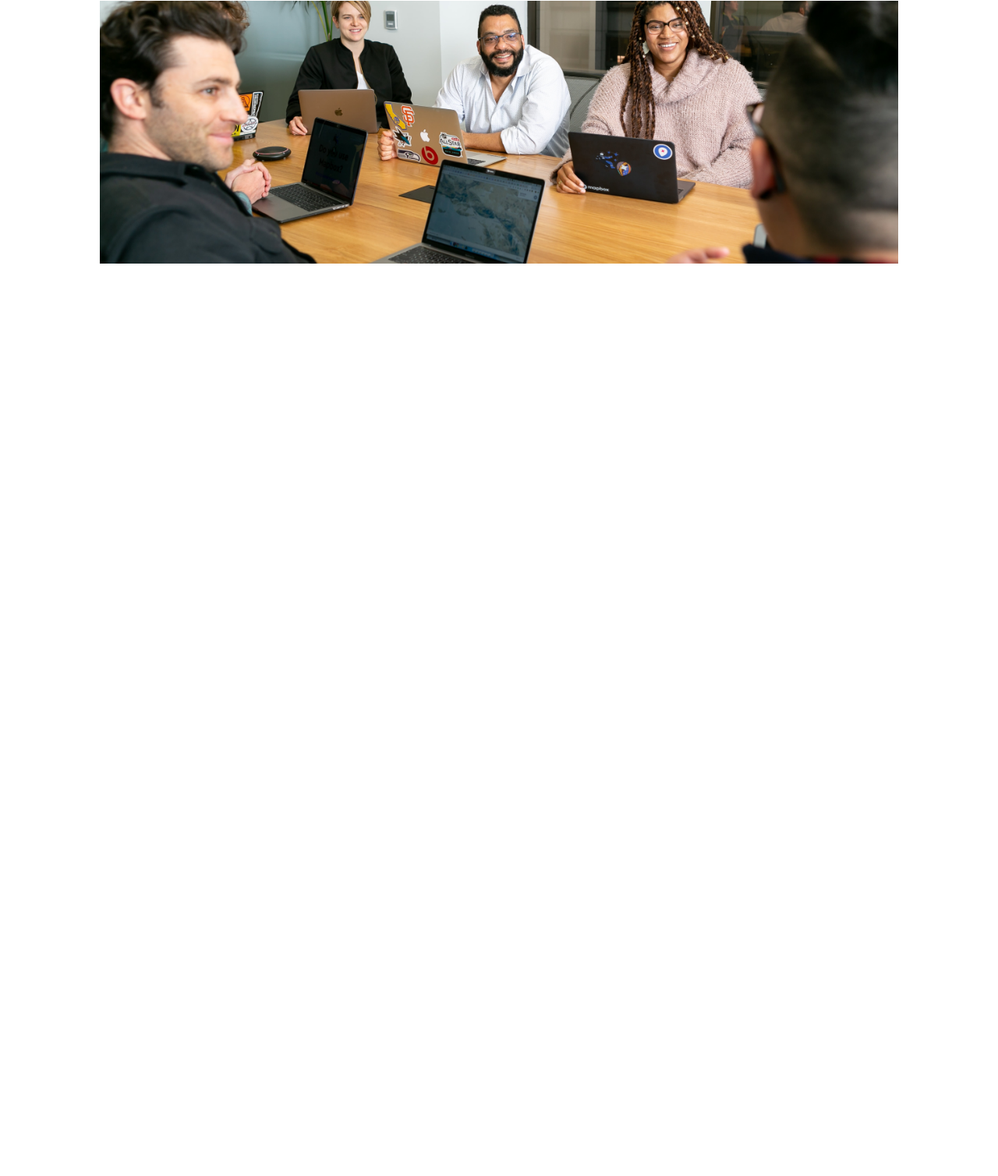
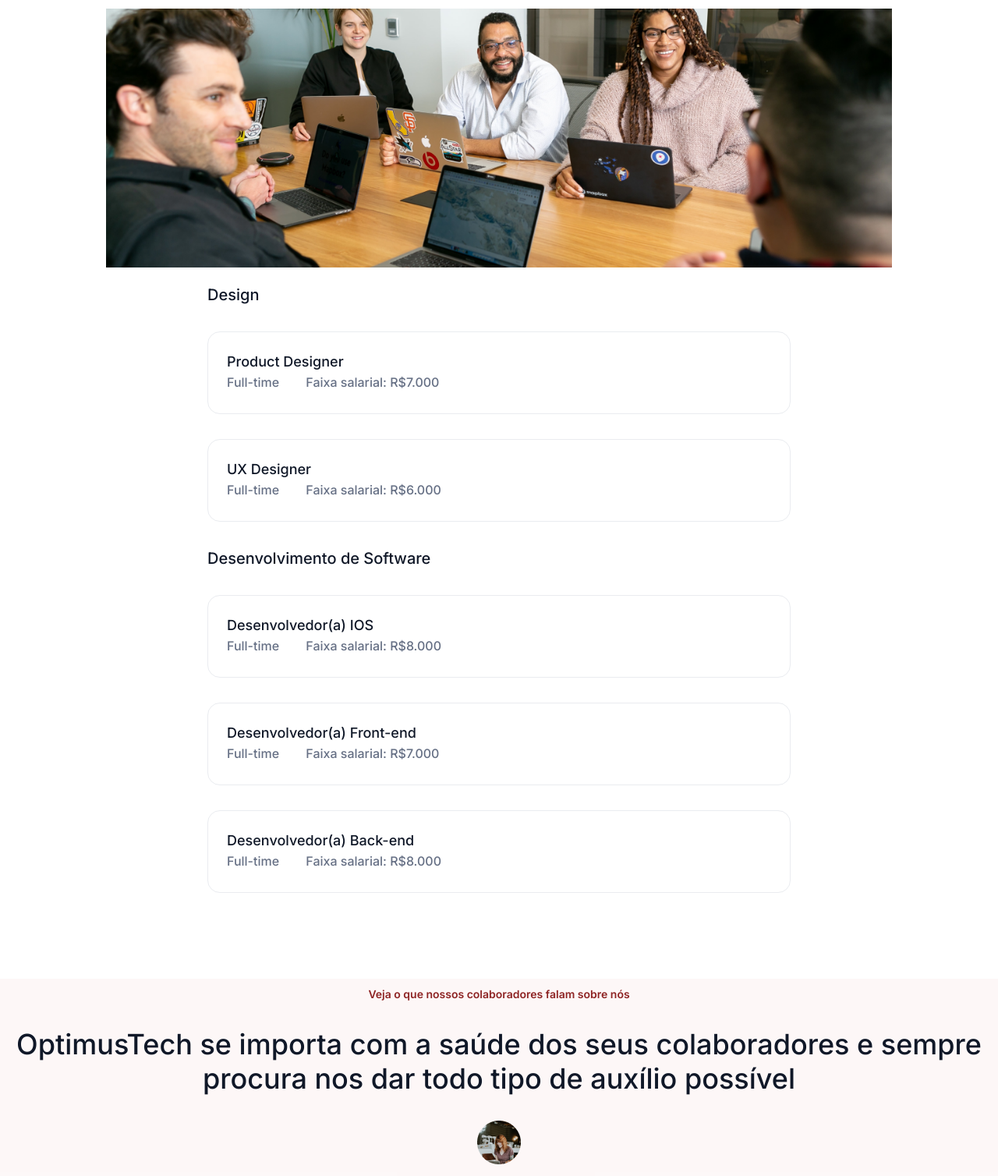
Before and after one commit to BrunoVesp/7days-of-code, a plain HTML site: page index.html in a window 1280 px wide. Shown: the part 1292-2800 px from the top of the page at 78% size. Before the commit the page ends 1630 px from the top, so only its background shows below. Drawn offline with Linux system fonts and the light colour scheme.

Commit message:
implementação da seção depoimentos

```diff
--- a/index.html
+++ b/index.html
@@ -60,5 +60,55 @@
         <p>Somos uma equipe 100% remota com pessoas do Brasil inteiro.</p>
         <img src="src/imagens/reuniao.png" alt="Reunião">
     </section>
+
+    <section class="vagas-abertas">
+        <h3>Design</h3>
+        <div class="vaga">
+            <span class="titulo-vaga">Product Designer</span>
+            <div class="informacoes">
+              <span>Full-time</span>
+              <span>Faixa salarial: R$7.000</span>
+            </div>
+        </div>
+        <div class="vaga">
+            <span class="titulo-vaga">UX Designer</span>
+            <div class="informacoes">
+              <span>Full-time</span>
+              <span>Faixa salarial: R$6.000</span>
+            </div>
+        </div>
+        <h3>Desenvolvimento de Software</h3>
+        <div class="vaga">
+            <span class="titulo-vaga">Desenvolvedor(a) IOS</span>
+            <div class="informacoes">
+              <span>Full-time</span>
+              <span>Faixa salarial: R$8.000</span>
+            </div>
+        </div>
+        <div class="vaga">
+            <span class="titulo-vaga">Desenvolvedor(a) Front-end</span>
+            <div class="informacoes">
+              <span>Full-time</span>
+              <span>Faixa salarial: R$7.000</span>
+            </div>
+        </div>
+        <div class="vaga">
+            <span class="titulo-vaga">Desenvolvedor(a) Back-end </span>
+            <div class="informacoes">
+              <span>Full-time</span>
+              <span>Faixa salarial: R$8.000</span>
+            </div>
+        </div>
+    </section>
+
+    <section class="depoimentos">
+        <span>Veja o que nossos colaboradores falam sobre nós</span>
+        <h2>OptimusTech se importa com a saúde dos seus colaboradores e sempre procura nos dar todo tipo de auxílio possível</h3>
+        <div class="avatar">
+            <img src="src/imagens/depoimento.png" alt="Avatar">
+            <h3>Júlia Castro</h3>
+            <p>Desenvolvedora Web</p>
+        </div>
+    </section>
 </body>
 </html>
--- a/src/estilos/style.css
+++ b/src/estilos/style.css
@@ -1,9 +1,13 @@
 @charset "UTF-8";
+
+@import url('https://fonts.googleapis.com/css2?family=Inter:wght@100..900&display=swap');
 
 :root {
     --marrom-principal: #8E2424;
-    --marrom-transparente: rgba(142, 36, 36, 0.15);
+    --marrom-transparente: rgba(142, 36, 36, 0.05);
+    --cor-titulo: #101828;
     --cor-paragrafo: #667085;
+    --cor-borda: #eaecf0;
 }
 
 * {
@@ -86,6 +90,7 @@ header .cabecalho span {
 
 header .cabecalho h1 {
     font-size: 48px;
+    color: var(--cor-titulo);
 }
 
 header .cabecalho p {
@@ -116,7 +121,7 @@ header .cabecalho p {
 }
 
 .metricas div h2 {
-    color: #101828;
+    color: var(--cor-titulo);
     font-weight: 500;
     font-size: 18px;
     height: 28px;
@@ -135,6 +140,8 @@ header .cabecalho p {
     justify-content: center;
     align-items: center;
     gap: 32px;
+    padding: 10px;
+    text-align: center;
 }
 
 .talentos span {
@@ -148,6 +155,7 @@ header .cabecalho p {
 }
 
 .talentos h2 {
+    color: var(--cor-titulo);
     font-weight: 600;
     font-size: 36px;
     line-height: 44px;
@@ -163,3 +171,96 @@ header .cabecalho p {
 .talentos img {
     width: 80%;
 }
+
+.vagas-abertas {
+    max-width: 768px;
+    margin: 0 auto;
+    display: flex;
+    flex-direction: column;
+    align-items: flex-start;
+    gap: 32px;
+    padding: 10px;
+}
+
+.vagas-abertas h3 {
+    color: var(--cor-titulo);
+    font-weight: 500;
+    font-size: 20px;
+    line-height: 30px;
+}
+
+.vagas-abertas .vaga {
+    width: 100%;
+    border: 1px solid var(--cor-borda);
+    padding: 24px 24px 28px 24px;
+    border-radius: 16px;
+}
+
+.vagas-abertas .vaga .titulo-vaga {
+    color: var(--cor-titulo);
+    font-weight: 500;
+    font-size: 18px;
+    line-height: 28px;
+}
+
+.vagas-abertas .vaga .informacoes {
+    font-weight: 500;
+    font-size: 16px;
+    line-height: 24px;
+    color: var(--cor-paragrafo);
+}
+
+.vagas-abertas .vaga .informacoes span {
+    margin-right: 30px;
+}
+
+.depoimentos {
+    background-color: #C3191908;
+    display: flex;
+    flex-direction: column;
+    align-items: center;
+    justify-content: center;
+    text-align: center;
+    gap: 32px;
+    padding: 10px;
+    max-width: 1280px;
+    margin: 0 auto;
+    margin-top: 100px;
+}
+
+.depoimentos span {
+    font-weight: 600;
+    font-size: 14px;
+    line-height: 20px;
+    color: var(--marrom-principal);
+}
+
+.depoimentos h2 {
+    color: var(--cor-titulo);
+    font-weight: 500;
+    font-size: 36px;
+    line-height: 44px;
+}
+
+.depoimentos .avatar {
+    text-align: center;
+    display: flex;
+    flex-direction: column;
+    align-items: center;
+    justify-content: center;
+    gap: 16px;
+}
+
+.depoimentos .avatar h3 {
+    color: var(--cor-titulo);
+    font-weight: 500;
+    font-size: 16px;
+    line-height: 24px;
+}
+
+.depoimentos .avatar p {
+    font-weight: 400;
+    font-size: 14px;
+    line-height: 20px;
+    color: var(--cor-paragrafo);
+}
```
Also changed, not shown: src/imagens/depoimento.png (added).
